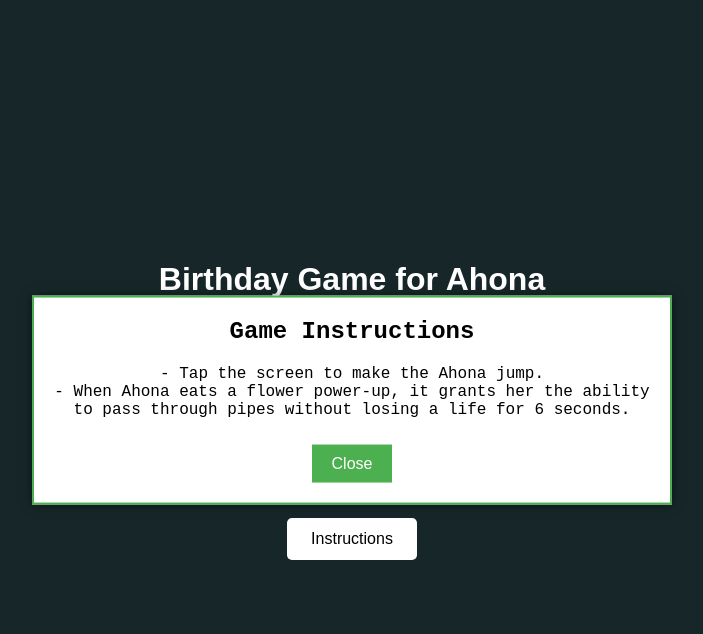
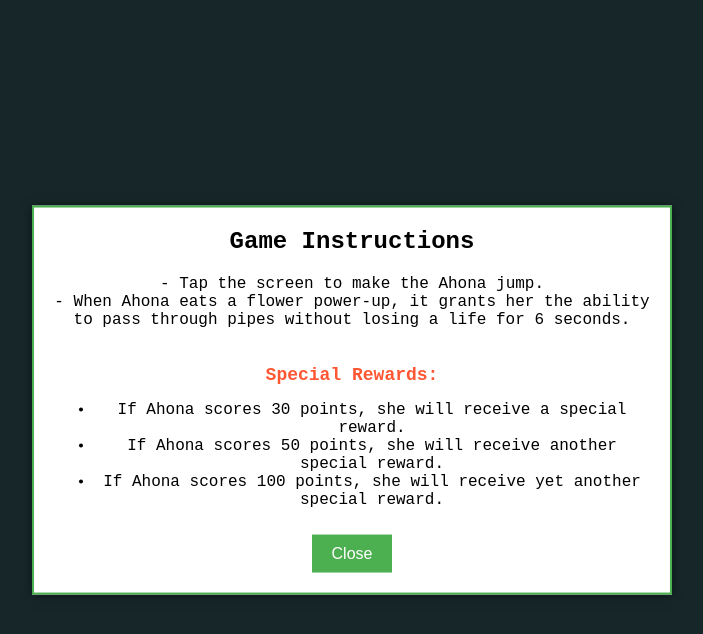
Before and after one commit to shishir-acharjee/ab_happy_birthday, a plain HTML site: page index.html in a window 1280 px wide. Both pictures are taken after a click on the button "Instructions". Shown: the whole page, without its empty margins (288-991 px from the left). Drawn offline with Linux system fonts and the light colour scheme.

Commit message:
Update index.html

```diff
--- a/index.html
+++ b/index.html
@@ -30,9 +30,9 @@
             background-color: #FF5733; /* Orange */
         }
         #instruction-button {
-            background-color: #ffffff;
-            border: none;
-            color: rgb(0, 0, 0);
+            background-color: white;
+            border: 2px solid #4CAF50;
+            color: #4CAF50;
             padding: 12px 24px;
             text-align: center;
             text-decoration: none;
@@ -44,7 +44,7 @@
             transition: background-color 0.3s;
         }
         #instruction-button:hover {
-            background-color: #45a049;
+            background-color: #f0f0f0;
         }
 
         /* Styles for instruction pop-up */
@@ -61,7 +61,7 @@
             box-shadow: 0px 0px 10px rgba(0, 0, 0, 0.5);
             max-width: 80%;
             max-height: 80%;
-            overflow-y: auto;
+            overflow-y: auto; /* Allow vertical scrolling */
         }
         #instruction-popup h2 {
             margin-top: 0;
@@ -77,6 +77,11 @@
             font-size: 16px;
             margin-top: 10px;
             cursor: pointer;
+        }
+        #ppp{
+            font-size: large;
+            margin-top: 10px;
+            color: #FF5733;
         }
     </style>
 </head>
@@ -102,6 +107,13 @@
         <p>
             - Tap the screen to make the Ahona jump. <br>
             - When Ahona eats a flower power-up, it grants her the ability to pass through pipes without losing a life for 6 seconds.
+            <br> <br> <br>
+          <b id="ppp">  Special Rewards:</b>
+            <ul>
+                <li>If Ahona scores 30 points, she will receive a special reward.</li>
+                <li>If Ahona scores 50 points, she will receive another special reward.</li>
+                <li>If Ahona scores 100 points, she will receive yet another special reward.</li>
+            </ul>
             </p>
         <button id="close-instruction">Close</button>
     </div>
```
